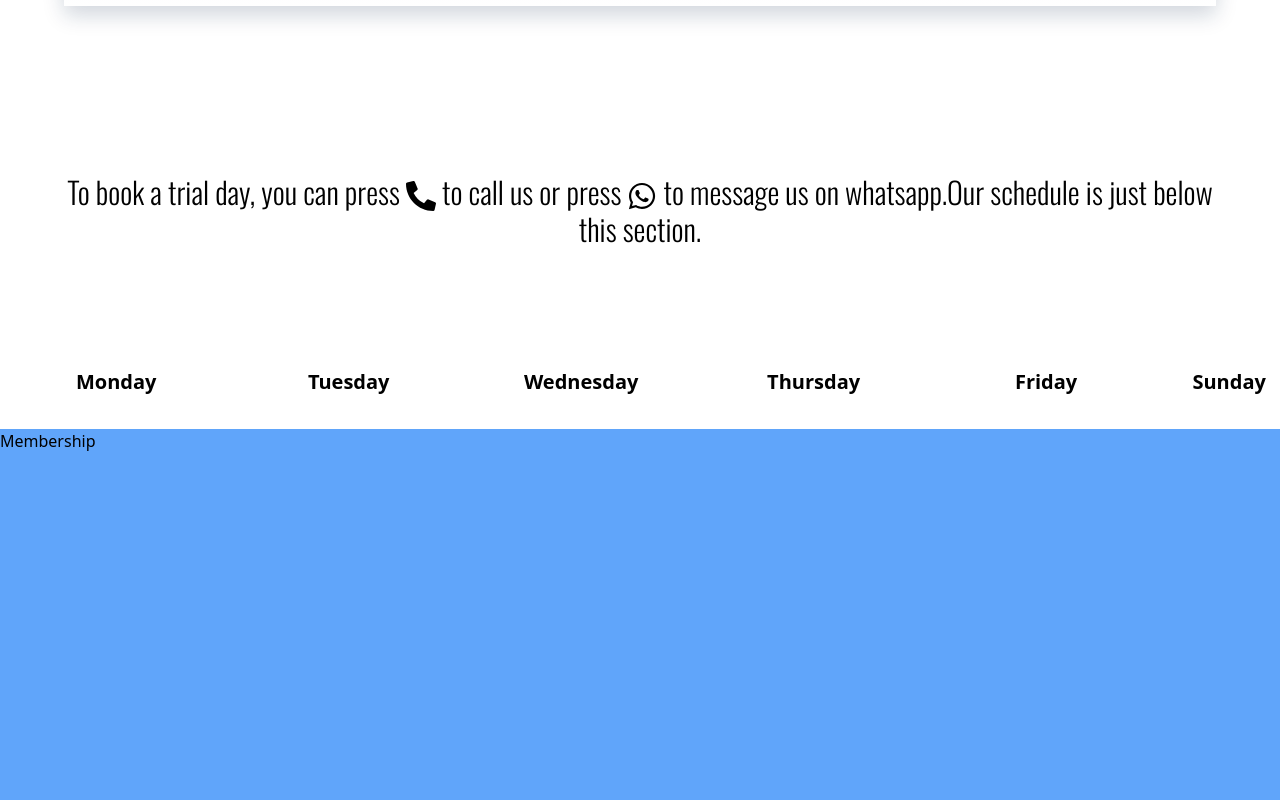
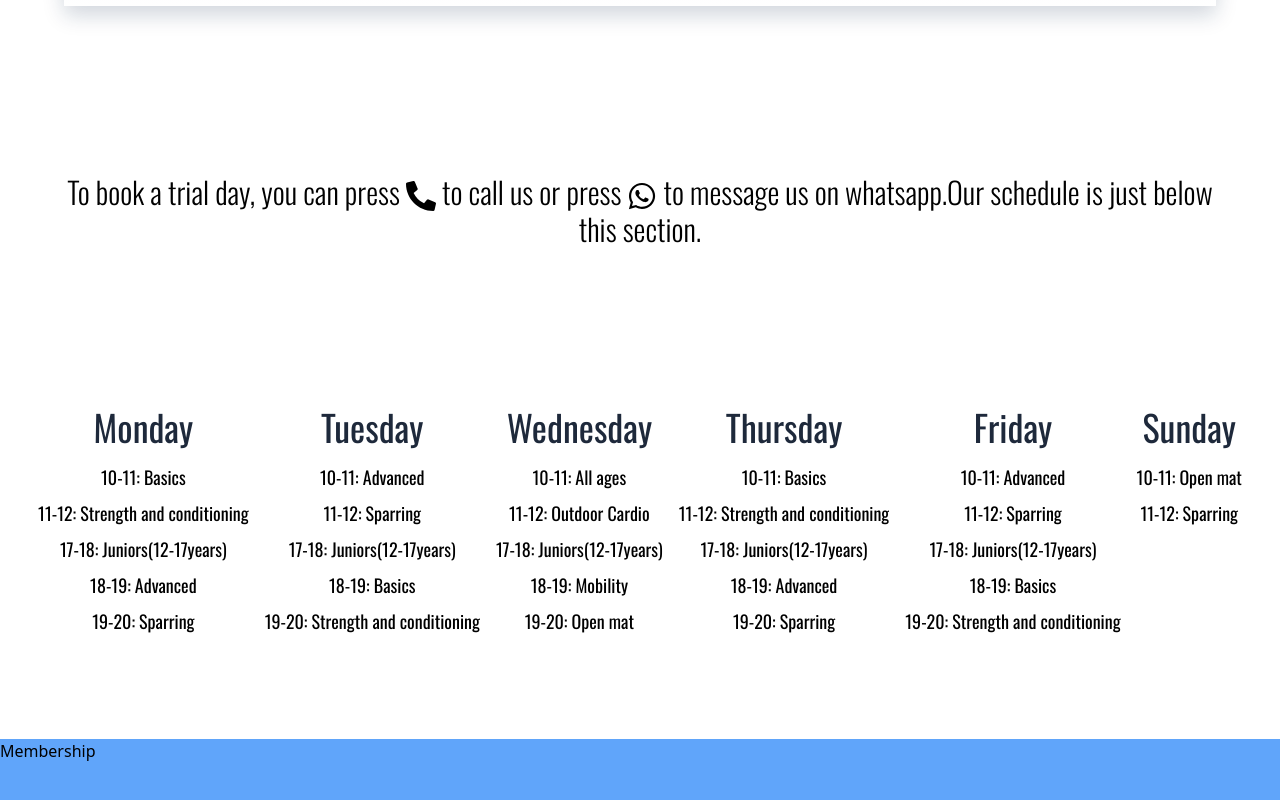
Before and after one commit to stefandm/apexPulse, a React (Vite) app: page / in a window 1280 px wide. Shown: the part 1090-1890 px from the top of the page. Built offline with nearby package versions, Linux system fonts and the light colour scheme.

Commit message:
mobile nav slide-in,schedule mobile friendly

```diff
--- a/src/components/Paragraph.jsx
+++ b/src/components/Paragraph.jsx
@@ -6,7 +6,7 @@ const Paragraph = () => {
 
   return (
     <div className=' relative bg-white h-[35vh] md:h-[20vh] pointer-events-none select-none '  id='paragraph' >
-      <div className="absolute top-[-1em] left-[50%] -translate-x-1/2 w-[90vw] shadow-[rgba(13,_38,_76,_0.19)_0px_9px_20px]
+      <div className="px-10 absolute top-[-1em] left-[50%] -translate-x-1/2 w-[90vw] shadow-[rgba(13,_38,_76,_0.19)_0px_9px_20px]
       bg-gradient-to-b from-sky-100 to-white flex flex-col items-center">
         <h1 className='font-oswald bg-opacity-70 text-xl md:text-4xl font-light p-4 my-4 py-10 text-center select-none'>Whether you&apos;re a teenager, a senior, or anywhere in between, our gym offers training for all skill levels, helping you learn, grow, and thrive at your own pace—because greatness is within reach for everyone!</h1>
       </div>
--- a/src/components/Schedule/DayCard.css
+++ /dev/null
@@ -1,28 +0,0 @@
-#schedule {
-  gap: 16px;
-}
-
-.day-card {
-  padding-left: 16px;
-  transition: all 0.5s ease-in-out;
-  display: flex;
-  flex-direction: column;
-}
-
-.day-card .header {
-  cursor: pointer;
-}
-
-.day-card h2 {
-  text-align: center;
-  font-size: 1.25rem;
-  font-weight: bold;
-  margin: 0;
-}
-
-.content {
-  text-align: center;
-  overflow: hidden;
-  transition: all 0.5s ease-in-out;
-  flex-grow: 1;
-}
--- a/src/components/Schedule/DayCard.jsx
+++ b/src/components/Schedule/DayCard.jsx
@@ -1,35 +1,47 @@
-
-import PropTypes from 'prop-types'
-import  './DayCard.css'
-
-
-import  { useState, useRef } from 'react';
+import PropTypes from 'prop-types';
+import { useState, useRef, useEffect } from 'react';
 
 const DayCard = ({ day, data }) => {
   const [isMinimized, setIsMinimized] = useState(true);
   const contentRef = useRef(null);
+
+  // Function to check screen size and update isMinimized state
+  const updateIsMinimized = () => {
+    if (window.innerWidth >= 768) { // 768px is typically the breakpoint for 'md' in Tailwind CSS
+      setIsMinimized(false);
+    } else {
+      setIsMinimized(true);
+    }
+  };
+
+  useEffect(() => {
+    updateIsMinimized(); // Check screen size on component mount
+
+    window.addEventListener('resize', updateIsMinimized); // Update on screen resize
+    return () => window.removeEventListener('resize', updateIsMinimized);
+  }, []);
 
   const toggleMinimize = () => {
     setIsMinimized(!isMinimized);
   };
 
   return (
-    <div className={`day-card transition-all duration-500 ease-in-out ${isMinimized ? 'minimized' : 'maximized'}`}>
-      <div className='header' onClick={toggleMinimize}>
-        <h2>{day}</h2>
+    <div className={`day-card  mb-10 flex flex-col transition-all duration-500 ease-in-out font-oswald ${isMinimized ? 'minimized' : 'maximized'}`}>
+      <div className='header cursor-pointer' onClick={toggleMinimize}>
+        <h1 className='text-4xl text-center text-slate-800 hover:text-sky-900'>{day} {isMinimized ? <span className='md:hidden'>+</span> : <span className='md:hidden'>-</span>}</h1>
       </div>
 
       <div
         ref={contentRef}
-        className={`content transition-all duration-500 ease-in-out overflow-hidden ${isMinimized ? 'minimized' : 'maximized'}`}
+        className={`text-center flex-grow transition-all duration-500 ease-in-out overflow-hidden ${isMinimized ? 'minimized' : 'maximized'}`}
         style={{
           maxHeight: isMinimized ? '0px' : `${contentRef.current ? contentRef.current.scrollHeight : 'auto'}px`,
           opacity: isMinimized ? 0 : 1,
         }}
       >
-        <ul>
+        <ul className='mt-4'>
           {data.map((item, index) => (
-            <li key={index} className='mt-1'>{item}</li>
+            <li key={index} className='mt-2 text-lg'>{item}</li>
           ))}
         </ul>
       </div>
@@ -39,12 +51,7 @@ const DayCard = ({ day, data }) => {
 
 export default DayCard;
 
-
-
-
-
-
 DayCard.propTypes = {
-    day: PropTypes.string,
-    data: PropTypes.array
-}
+  day: PropTypes.string,
+  data: PropTypes.array,
+};
--- a/src/components/Schedule/Schedule.jsx
+++ b/src/components/Schedule/Schedule.jsx
@@ -19,8 +19,8 @@ function Schedule() {
   ];
 
   const wednesday = [
-    ['10-11: Mixed training'],
-    ['11-12: Strength and conditioning'],
+    ['10-11: All ages'],
+    ['11-12: Outdoor Cardio'],
     ['17-18: Juniors(12-17years)'],
     ['18-19: Mobility'],
     ['19-20: Open mat']
@@ -48,7 +48,7 @@ function Schedule() {
   ];
 
   return (
-    <div id="schedule" className="h-fit max-w-[100vw] pt-10 mb-8 justify-center flex flex-col md:flex-row items-center">
+    <div id="schedule" className=" ease-in-out duration-500 gap-4 h-fit max-w-[100vw] pt-20 mb-16 justify-center flex flex-col md:flex-row items-center md:items-start">
       <DayCard day="Monday" data={monday} />
       <DayCard day="Tuesday" data={tuesday} />
       <DayCard day="Wednesday" data={wednesday} />
--- a/src/components/header/Header.jsx
+++ b/src/components/header/Header.jsx
@@ -1,29 +1,79 @@
-import { useState ,useRef} from 'react'
-import logo from '../../assets/LogoNav.jpg'
-import {Link} from 'react-scroll'
-import Nav from './Nav'
-import useClickOutside from '../../Hooks/useClickOutside'
+// import { useState ,useRef} from 'react'
+// import logo from '../../assets/LogoNav.jpg'
+// import {Link} from 'react-scroll'
+// import Nav from './Nav'
+// import useClickOutside from '../../Hooks/useClickOutside'
+
+// const Header = () => {
+
+// const [isOpen,setIsOpen] = useState(false)
+
+// const toggleNavbar = () => {
+//         setIsOpen(val => !val)
+//     }
+
+// const ref = useRef(null);
+
+// useClickOutside(ref, () => setIsOpen(false))
+
+//   return (
+//     <div ref={ref} className='bg-sky-50 sticky top-0 z-[20] flex w-full h-[10vh] items-center  justify-between   text-white font-oswald md:text-xl text-2xl'>
+//       <Link to='hero' spy={true} smooth={true} duration={200} offset={-90}  onClick={() =>setIsOpen(false)} className=' '>
+//             <img src={logo} className='select-none rounded-[.8em] m-1 mx-4 cursor-pointer mix-blend-multiply h-[55px] w-[55px] ' alt='logo' />
+//      </Link>
+//       <Nav toggleNavbar={toggleNavbar} isOpen={isOpen}/>
+//     </div>
+//   )
+// }
+
+// export default Header
+
+
+
+
+import { useState, useRef } from 'react';
+import logo from '../../assets/LogoNav.jpg';
+import { Link } from 'react-scroll';
+import Nav from './Nav';
+import useClickOutside from '../../Hooks/useClickOutside';
 
 const Header = () => {
+  const [isOpen, setIsOpen] = useState(false);
 
-const [isOpen,setIsOpen] = useState(false)
+  const toggleNavbar = () => {
+    setIsOpen((val) => !val);
+  };
 
-const toggleNavbar = () => {
-        setIsOpen(val => !val)
-    }
+  const ref = useRef(null);
 
-const ref = useRef(null);
-
-useClickOutside(ref, () => setIsOpen(false))
+  useClickOutside(ref, () => setIsOpen(false));
 
   return (
-    <div ref={ref} className='bg-sky-50 sticky top-0 z-[20] flex w-full h-[10vh] items-center  justify-between   text-white font-oswald md:text-xl text-2xl'>
-      <Link to='hero' spy={true} smooth={true} duration={200} offset={-90}  onClick={() =>setIsOpen(false)} className=' '>
-            <img src={logo} className='select-none rounded-[.8em] m-1 mx-4 cursor-pointer mix-blend-multiply h-[55px] w-[55px] ' alt='logo' />
-     </Link>
-      <Nav toggleNavbar={toggleNavbar} isOpen={isOpen}/>
+    <div ref={ref} className='bg-sky-50 sticky top-0 z-[20] w-full h-[10vh] flex items-center justify-between text-white font-oswald md:text-xl text-2xl'>
+      <Link
+        to='hero'
+        spy={true}
+        smooth={true}
+        duration={200}
+        offset={-90}
+        onClick={() => setIsOpen(false)}
+        className=' '
+      >
+        <img
+          src={logo}
+          className='select-none rounded-[.8em] m-1 mx-4 cursor-pointer mix-blend-multiply h-[55px] w-[55px]'
+          alt='logo'
+        />
+      </Link>
+      <button
+        onClick={toggleNavbar}
+        className='md:hidden text-white text-2xl'
+        aria-label="Toggle Navigation"
+      >
+              </button>
+      <Nav toggleNavbar={toggleNavbar} isOpen={isOpen} />
     </div>
-  )
-}
+  );
+};
 
-export default Header
+export default Header;
```
Also changed, not shown: src/components/header/Nav.jsx (+92 -32 lines).
